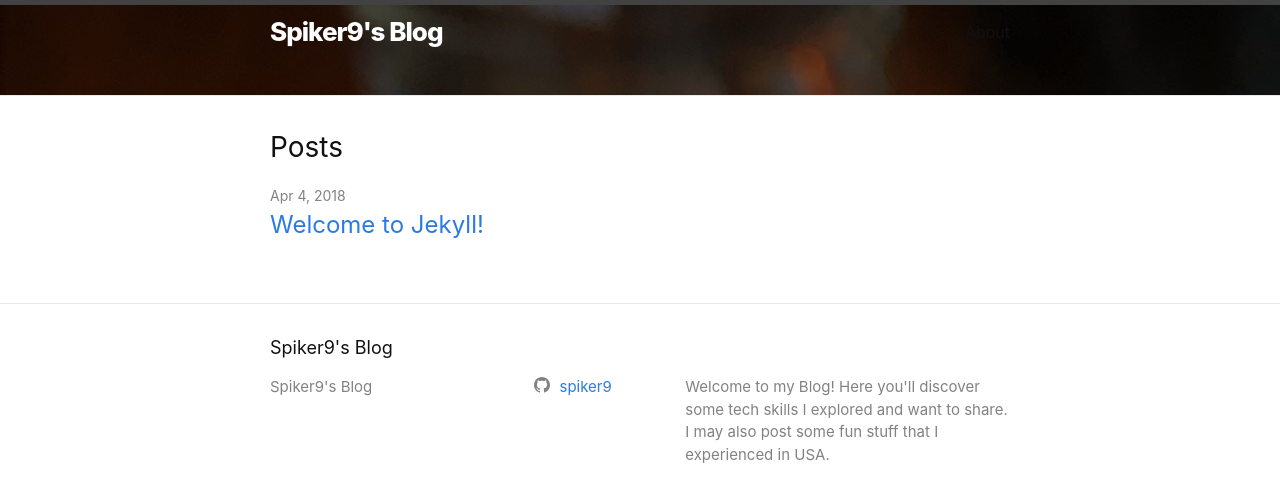
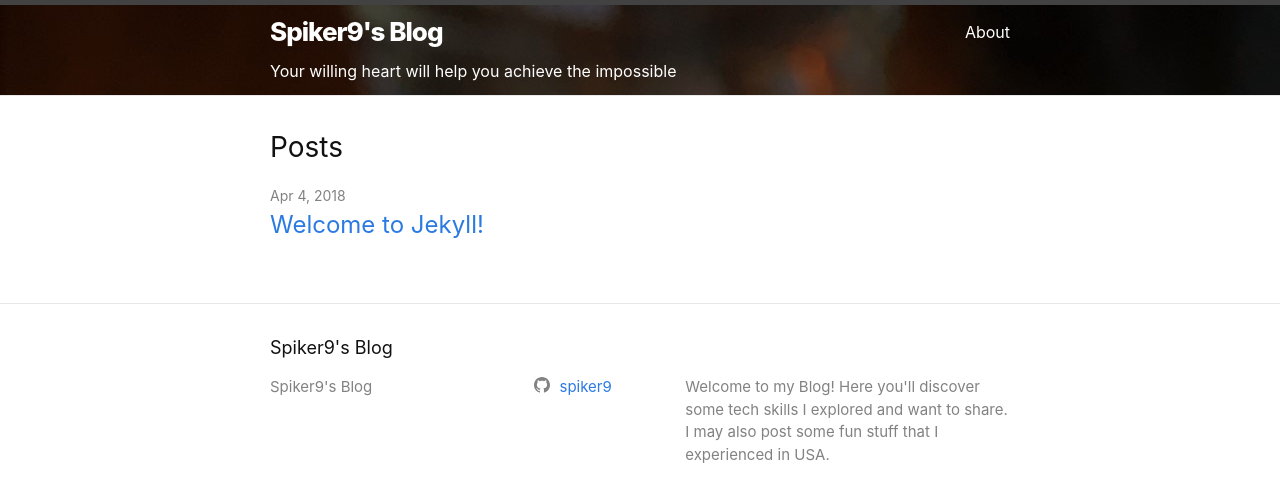
Before and after one commit to spiker9/spiker9.github.io, a Jekyll site: the page built from index.md, in a window 1280 px wide. Shown: the top 502 px of the page. Built offline with Jekyll 4.4.1, drawn with Linux system fonts in a browser that asks for light colours.

Commit message:
update banner theme

```diff
--- a/_includes/header.html
+++ b/_includes/header.html
@@ -29,4 +29,5 @@
       </nav>
     {%- endif -%}
   </div>
+  <div class="maxim">Your willing heart will help you achieve the impossible</div>
 </header>
--- a/_layouts/home.html
+++ b/_layouts/home.html
@@ -5,7 +5,6 @@ layout: default
 <div class="home">
   {%- if page.title -%}
     <h1 class="page-heading">{{ page.title }}</h1>
-    <h4 class="">Your willing heart will help you achieve the impossibel </h4>
   {%- endif -%}
 
   {{ content }}
--- a/_sass/style/_layout.scss
+++ b/_sass/style/_layout.scss
@@ -7,11 +7,12 @@
   min-height: $spacing-unit * 3;
   background-image: url('banner1.jpg');
   background-repeat: no-repeat;
+  //background-position-y: 50%;
   // Positioning context for the mobile navigation icon
   position: relative;
 }
 
-.site-title {
+a.site-title {
   @include relative-font-size(1.625);
   font-weight: 800;
   color: $title-color;
@@ -23,6 +24,16 @@
   &{
     color: $title-color;
   }
+
+}
+
+.maxim {
+  max-width: -webkit-calc(#{$content-width} - (#{$spacing-unit} * 2));
+  max-width:         calc(#{$content-width} - (#{$spacing-unit} * 2));
+  margin-right: auto;
+  margin-left: auto;
+  color: white;
+  position: relative;
 
 }
 
@@ -39,7 +50,7 @@
   }
 
   .page-link {
-    color: $text-color;
+    color: $title-color;
     line-height: $base-line-height;
 
     // Gaps between nav items, but not on the last one
```
Also changed, not shown: assets/background1.jpg (added).
